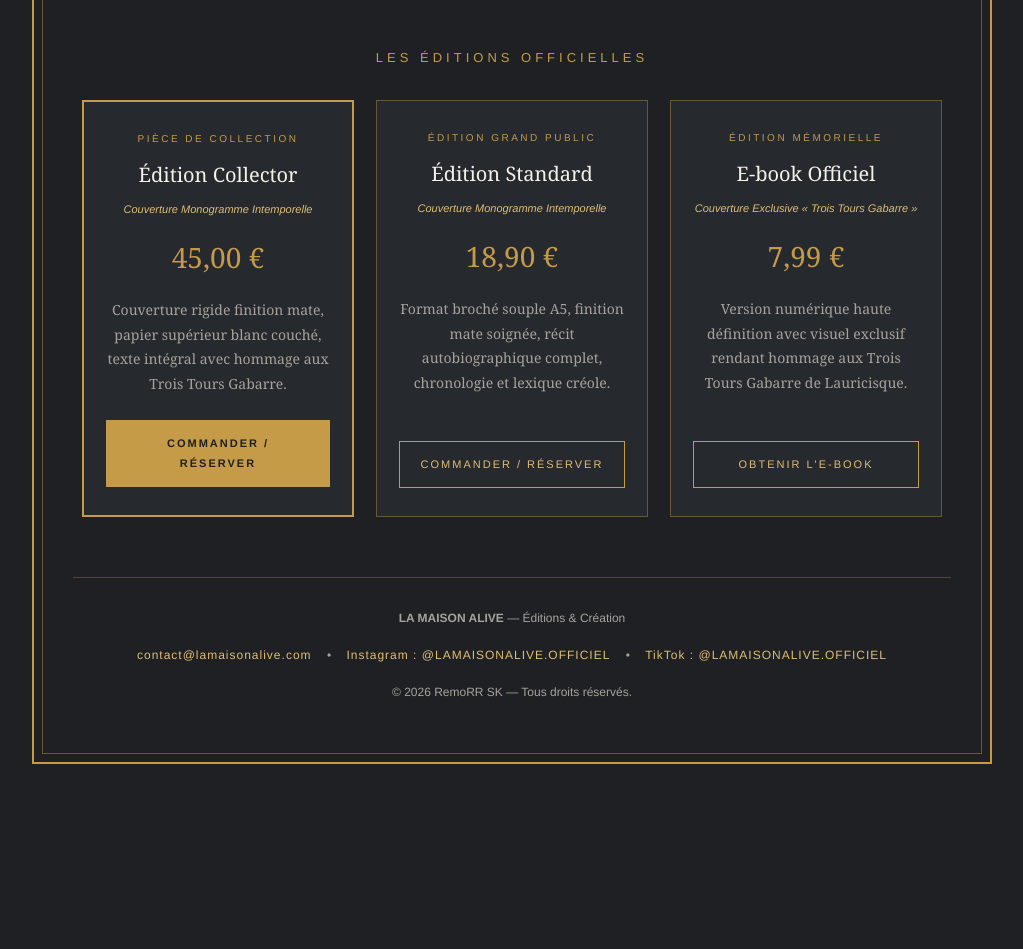
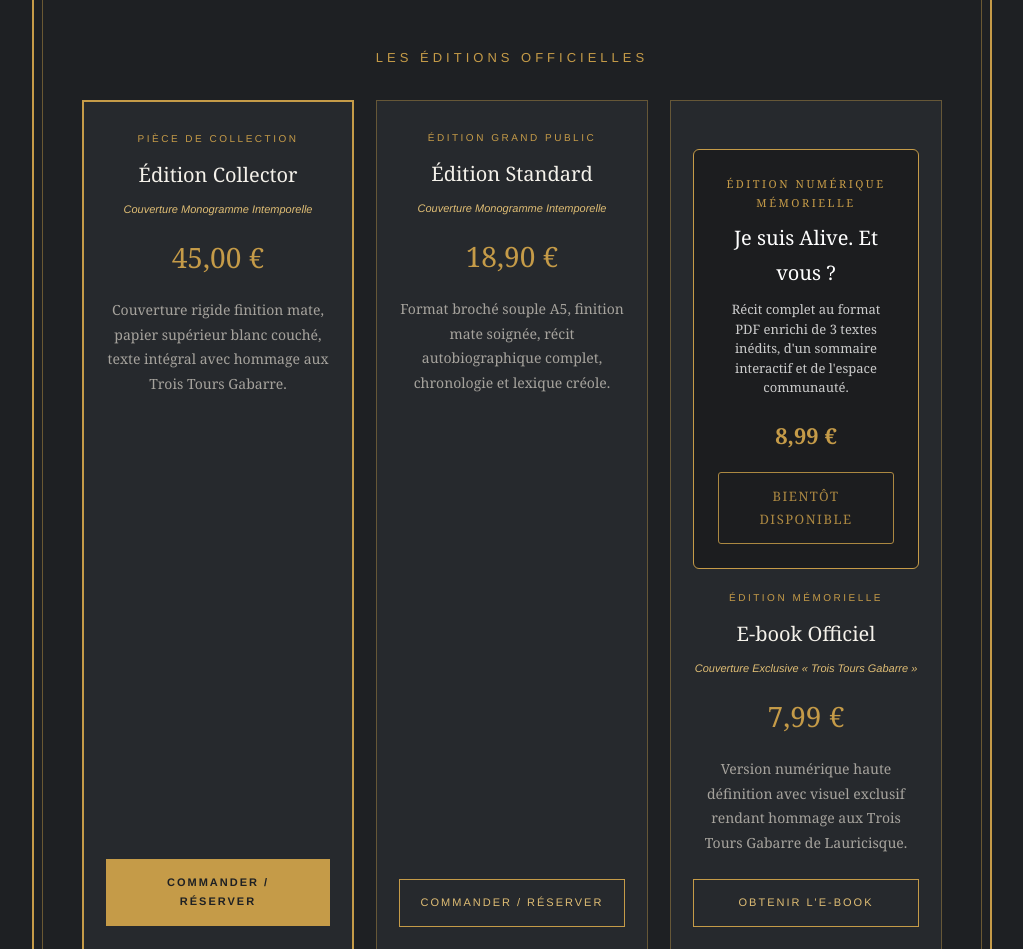
Before and after one commit to lamaisonalive/lamaisonalive, a plain HTML site: page index.html in a window 1280 px wide. Shown: the part 1235-2184 px from the top of the page, without its empty margins (128-1151 px from the left). Before the commit the page ends 2019 px from the top, so only its background shows below. Drawn offline with Linux system fonts and the light colour scheme.

Commit message:
Add digital edition section to index.html
Added a new section for 'Édition Numérique Mémorielle' with details and pricing.

```diff
--- a/index.html
+++ b/index.html
@@ -300,7 +300,24 @@
         <a href="mailto:contact@://lamaisonalive.com" class="btn">Commander / Réserver</a>
       </div>
 
-      <div class="edition-card">
+      <div class="edition-card"><!-- BLOC ÉDITION NUMÉRIQUE MÉMORIELLE — MODE ATTENTE -->
+<div style="background-color: #1C1D1F; border: 1px solid #C59B48; border-radius: 6px; padding: 24px; max-width: 420px; margin: 20px auto; text-align: center; font-family: Georgia, serif; color: #F5F5F5;">
+  <p style="color: #C59B48; font-size: 11px; letter-spacing: 2.5px; text-transform: uppercase; margin: 0 0 8px 0;">
+    Édition Numérique Mémorielle
+  </p>
+  <h3 style="font-size: 20px; margin: 0 0 10px 0; font-weight: normal; color: #FFFFFF;">
+    Je suis Alive. Et vous ?
+  </h3>
+  <p style="font-size: 13px; line-height: 1.5; color: #CCCCCC; margin: 0 0 18px 0;">
+    Récit complet au format PDF enrichi de 3 textes inédits, d'un sommaire interactif et de l'espace communauté.
+  </p>
+  <div style="font-size: 22px; color: #C59B48; font-weight: bold; margin-bottom: 18px;">
+    8,99 €
+  </div>
+  <span style="display: inline-block; background-color: transparent; border: 1px solid #C59B48; color: #C59B48; padding: 12px 24px; font-size: 13px; letter-spacing: 1.5px; text-transform: uppercase; border-radius: 3px; cursor: not-allowed; opacity: 0.85;">
+    Bientôt disponible
+  </span>
+</div>
         <div>
           <div class="badge">Édition Mémorielle</div>
           <h3>E-book Officiel</h3>
```
